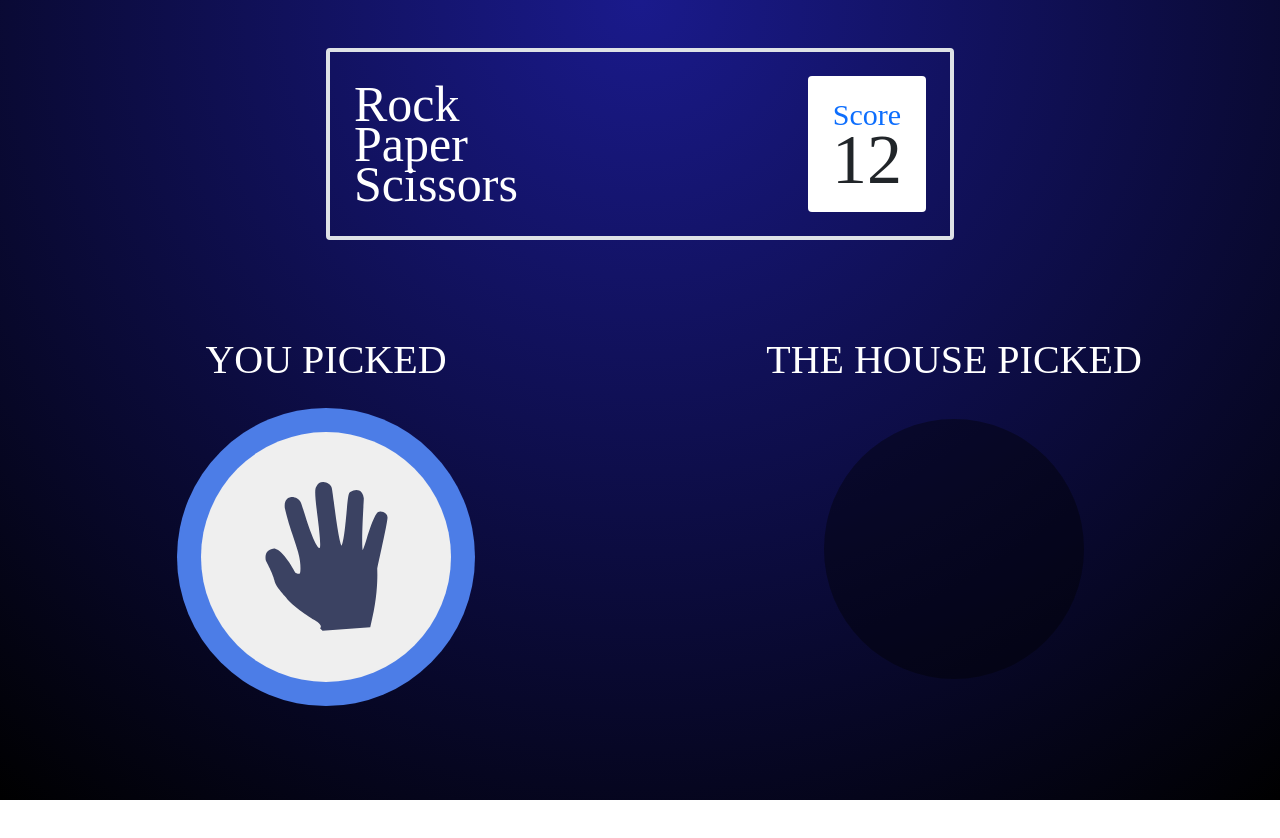
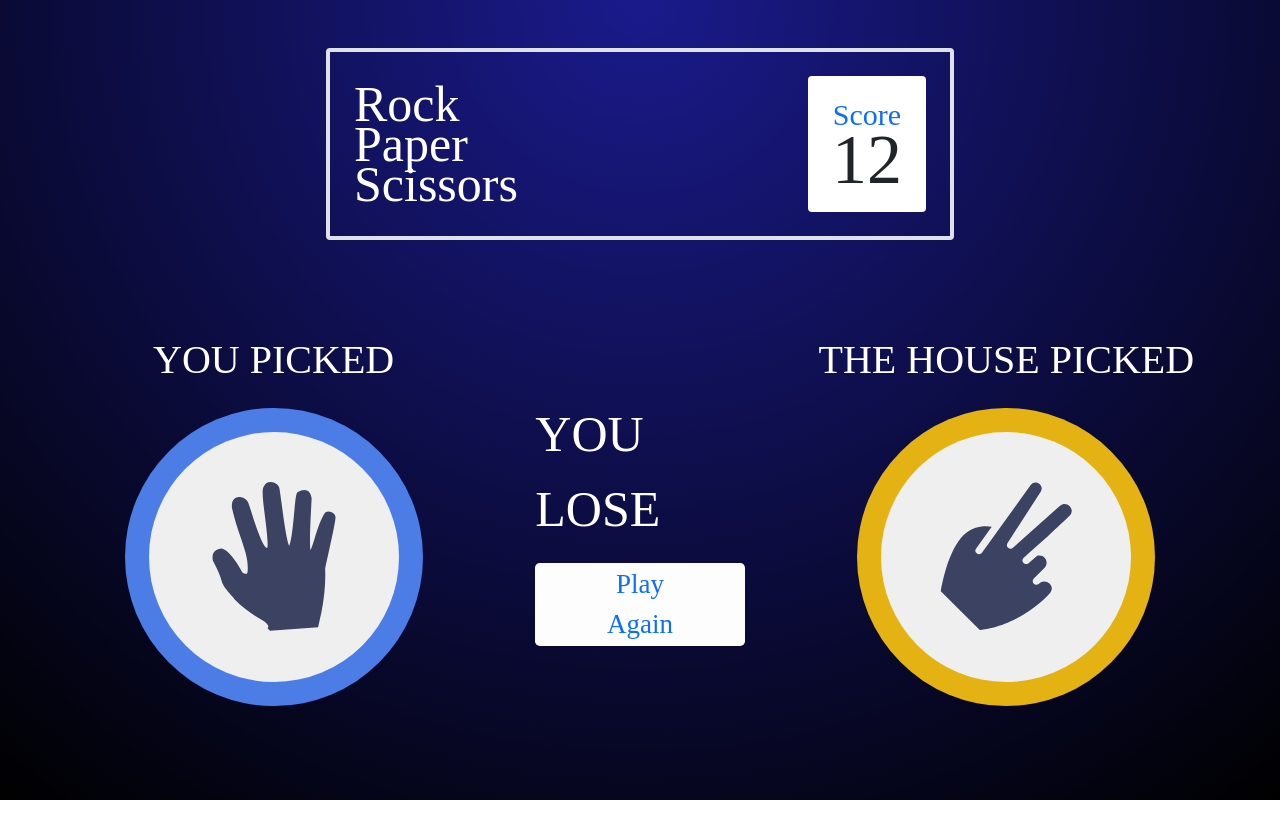
Before and after one commit to Nath1710/Rock-paper-scissors, a plain HTML site: page index.html in a window 1280 px wide. Both pictures are taken after a click on the button 502 px from the left and 450 px from the top of the page. Shown: the top 838 px of the page. Drawn offline with nearby package versions, Linux system fonts and the light colour scheme; a web font is replaced by a local one.

Commit message:
Play logic implemented

```diff
--- a/index.html
+++ b/index.html
@@ -65,19 +65,37 @@
     </div>
 
     <!-- Item Picked -->
-    <div id="picked-items" class="d-flex mt-5" style="display: none !important">
+    <div id="picked-items" class="d-none mt-5">
       <!-- You -->
-      <div class="col-6 d-flex justify-content-center flex-column align-items-center">
+      <div class=" col-5 d-flex justify-content-center flex-column align-items-center">
         <h1 class=" text-white mb-4" style="font-family: 'New Amsterdam', serif"> YOU PICKED</h1>
-        <div class="rounded-circle p-4" id="colorItem"><button class="rounded-circle border-0"
-            style="width: 250px; height: 250px;"><img id="itemImg" src="" alt="picked" height="150px"
+        <div class="rounded-circle p-4" id="userColorItem"><button class="rounded-circle border-0"
+            style="width: 250px; height: 250px;"><img id="userItemImg" src="" alt="picked" height="150px"
               alt="paper"></button>
         </div>
       </div>
+      <!-- Winner -->
+      <div id="result" class="col-2 d-flex flex-column justify-content-center align-items-center"
+        style="visibility: hidden;">
+        <p id="textResult" class="text-white d-flex" style="font-size: 50px; font-family: 'New Amsterdam', serif;"> You
+          Lose
+        </p>
+        <button id="try-again" class="rounded-3 text-primary d-flex px-5 border-0"
+          style="font-size: 27px; font-family: 'New Amsterdam', serif; background-color: rgba(253,253,253,255);"
+          onclick="playAgainButton()"> Play
+          Again</button>
+      </div>
       <!-- Computer -->
-      <div class="col-6 d-flex justify-content-center flex-column align-items-center align-middle">
-        <h1 class=" text-white" style="font-family: 'New Amsterdam', serif"> THE HOUSE PICKED</h1>
-        <div class="rounded-circle my-auto" style="background-color: rgba(0, 0, 0, 0.4); width: 260px; height: 260px;">
+      <div class="col-5 d-flex justify-content-center flex-column align-items-center align-middle">
+        <h1 class="text-white mb-4" style="font-family: 'New Amsterdam', serif"> THE HOUSE PICKED</h1>
+        <!-- Empty -->
+        <div id="emptyPick" class="rounded-circle my-auto"
+          style="background-color: rgba(0, 0, 0, 0.4); width: 260px; height: 260px;">
+        </div>
+        <!-- Pick -->
+        <div class="rounded-circle p-4" style="display: none" id="housePickedColor"><button
+            class="rounded-circle border-0" style="width: 250px; height: 250px;"><img id="housePickedimg" src=""
+              alt="picked" height="150px" alt="paper"></button>
         </div>
       </div>
     </div>
--- a/script.js
+++ b/script.js
@@ -1,21 +1,107 @@
 function pickItem(item) {
     switch (item) {
         case "rock":
-            document.getElementById("colorItem").style.backgroundColor = "rgba(214, 56, 69, 0.973)";
-            document.getElementById("itemImg").src = "images/icon-rock.svg";
+            document.getElementById("userColorItem").style.backgroundColor = "rgba(214, 56, 69, 0.973)";
+            document.getElementById("userItemImg").src = "images/icon-rock.svg";
             break;
         case "paper":
-            document.getElementById("colorItem").style.backgroundColor = "rgb(76, 125, 231)";
-            document.getElementById("itemImg").src = "images/icon-paper.svg";
+            document.getElementById("userColorItem").style.backgroundColor = "rgb(76, 125, 231)";
+            document.getElementById("userItemImg").src = "images/icon-paper.svg";
             break;
         case "scissors":
-            document.getElementById("colorItem").style.backgroundColor = "rgb(228, 179, 19)";
-            document.getElementById("itemImg").src = "images/icon-scissors.svg";
+            document.getElementById("userColorItem").style.backgroundColor = "rgb(228, 179, 19)";
+            document.getElementById("userItemImg").src = "images/icon-scissors.svg";
             break;
     }
+
+    // Wait 2 seconds before house pick
+    setTimeout(housePick, 1000, item);
+}
+
+function housePick(userPick) {
+    let picked = ["rock", "paper", "scissors"];
+
+    let randomPosition = Math.floor(Math.random() * picked.length); // 0 | 1 | 2
+
+    let housePick = picked[randomPosition]; // picked[0] = "rock" | picked[1] = "paper" | picked[2] = "scissors"
+
+    switch (housePick) {
+        case "rock":
+            document.getElementById("housePickedColor").style.backgroundColor = "rgba(214, 56, 69, 0.973)";
+            document.getElementById("housePickedimg").src = "images/icon-rock.svg";
+            break;
+        case "paper":
+            document.getElementById("housePickedColor").style.backgroundColor = "rgb(76, 125, 231)";
+            document.getElementById("housePickedimg").src = "images/icon-paper.svg";
+            break;
+        case "scissors":
+            document.getElementById("housePickedColor").style.backgroundColor = "rgb(228, 179, 19)";
+            document.getElementById("housePickedimg").src = "images/icon-scissors.svg";
+            break;
+    }
+
+    document.getElementById("emptyPick").style.display = "none";
+    document.getElementById("housePickedColor").style.display = "block";
+
+    // Wait 1 seconds before determine Winner
+    setTimeout(determineWinner(userPick, housePick), 1000);
+}
+
+function determineWinner(userPick, housePick) {
+    var winner = ""
+
+    if (userPick === housePick) {
+        winner = "empate"
+    }
+    else if (userPick === "rock" && housePick === "scissors") {
+        winner = "user"
+    }
+    else if (userPick === "rock" && housePick === "paper") {
+        winner = "house"
+    }
+    else if (userPick === "paper" && housePick === "rock") {
+        winner = "user"
+    }
+    else if (userPick === "paper" && housePick === "scissors") {
+        winner = "house"
+    }
+    else if (userPick === "scissors" && housePick === "rock") {
+        winner = "house"
+    }
+    else if (userPick === "scissors" && housePick === "paper") {
+        winner = "user"
+    }
+
+    var winSound = new Audio('audios/WinSound.mp3');
+    var loseSound = new Audio('audios/LoseSound.mp3');
+    var tieSound = new Audio('audios/TieSound.mp3');
+
+    if (winner === "user") {
+        document.getElementById("textResult").textContent = "YOU WIN";
+        winSound.play();
+    }
+    else if (winner === "house") {
+        document.getElementById("textResult").textContent = "YOU LOSE";
+        loseSound.play();
+    }
+    else {
+        document.getElementById("textResult").textContent = "IT❜S A TIE";
+        tieSound.play();
+    }
+
+    // Show the result div
+    document.getElementById("result").style.visibility = "visible";
 }
 
 function hideButtons() {
     document.getElementById("play-buttons").style.visibility = "hidden";
-    document.getElementById("picked-items").style.display = "flex";
+    document.getElementById("picked-items").className = "d-flex mt-5";
 }
+
+function playAgainButton() {
+    document.getElementById("picked-items").className = "d-none mt-5";
+    document.getElementById("result").style.visibility = "hidden";
+    document.getElementById("play-buttons").style.visibility = "visible";
+    document.getElementById("emptyPick").style.display = "block";
+    document.getElementById("housePickedColor").style.display = "none";
+}
```
Also changed, not shown: 3 other files.
